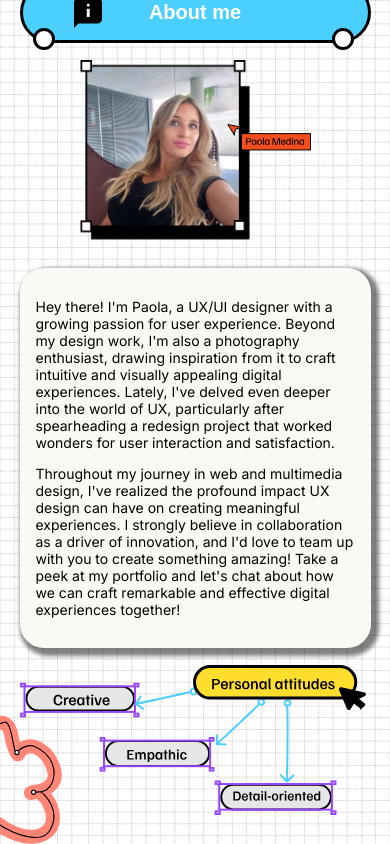
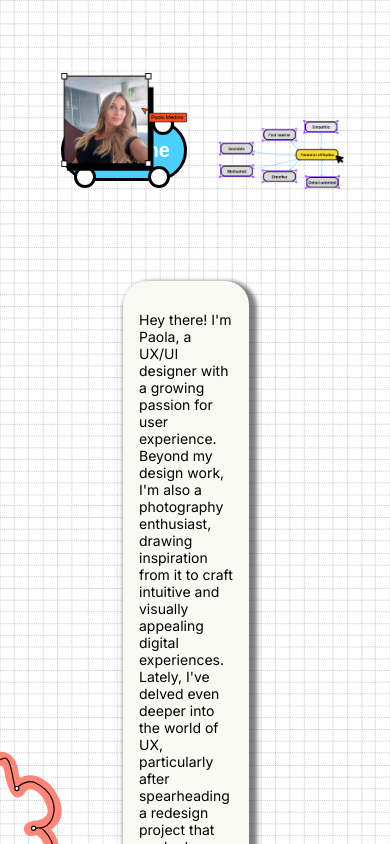
Before and after one commit to xtianmarucco/pao-design, a React (Create React App) app: page / in a window 390 px wide. Shown: the part 880-1724 px from the top of the page. Built offline with nearby package versions, Linux system fonts and the light colour scheme; a web font is replaced by a local one.

Commit message:
about full-screen fixes

```diff
--- a/src/App.css
+++ b/src/App.css
@@ -14,6 +14,7 @@ section {
   display: flex;
   align-items: center;
   justify-content: center;
+  padding-bottom: 5%;
 }
  #home{
   margin-top: 0px;
@@ -68,7 +69,7 @@ h1 {
 }
 .doodle4 {
 display: flex;
- height: 450px;
+ height: 400px;
  top: 30%;
 
 }
--- a/src/components/about-me-section/AboutMe.js
+++ b/src/components/about-me-section/AboutMe.js
@@ -7,7 +7,7 @@ import Image from "../image/Image";
 
 const AboutMe = () => {
   return (
-    <div id="about-me-section">
+
       <div className="about-me-container">
         <div className="title-section-container">
           <SectionTitle
@@ -43,7 +43,7 @@ const AboutMe = () => {
         </div>
 
       </div>
-    </div>
+
   );
 };
 
--- a/src/components/about-me-section/about-me.css
+++ b/src/components/about-me-section/about-me.css
@@ -3,133 +3,76 @@
 h1 {
   font-family: "Familjen Grotesk", sans-serif;
 }
-#about-me-section{
-  height: 100vh;
-  padding:0 5%;
-  margin-top: 10px;
-  margin-bottom: 10px;
-}
+
 .about-me-container {
   height: 100vh;
   display: grid;
-  grid-template-columns: 0.2fr 1.8fr 1.9fr 0.1fr;
-  grid-template-rows: 0.6fr 1.6fr 1.3fr;
-  gap: 0em 0em;
+  grid-template-columns: .2fr 1fr 1fr .2fr;
+  grid-template-rows: .5fr 0.7fr 1.3fr .5fr;
+  gap: 1rem 1rem;
   grid-auto-flow: row;
   grid-template-areas:
-    "title-section-container title-section-container . ."
-    ". about-photo-container about-personal-container ."
-    ". about-personal-mobile-container text-box-container .";
-
-
-  .about-photo{
-    max-height:350px;
-  }
-  .about-personal{
-    max-height: 250px;
-    width: auto;
-  }
-
-  @media (max-width: 768px) {
-    grid-template-columns: 1fr;
-    grid-template-rows: auto;
-    grid-template-areas:
-      "title-section-container"
-      "about-photo-container"
-      "text-box-container"
-      "about-personal-mobile-container";
-
-    .about-photo-container, .about-personal-container, .text-box-container {
-      position: relative;
-      top: 0;
-    }
-
-    .about-photo-container {
-      position: relative;
-      top: 0;
-  }
-  .about-photo{
-    height: 180px;
-    width: auto;
-  }
-  p{
-    font-size: 14px;
-  }
-
-    .about-personal-mobile-container {
-      display: block;
-    }
-
-    .about-personal-container {
-      display: none;
-    }
-  }
-
-  .about-photo-container{
-    position:relative;
-    top: 25%;
-  }
-
-  .text-box-container{
-    position:relative;
-    top: -15%;
-  }
-
-  @media (max-width: 600px) {
-    min-height: 100vh;
-    grid-template-rows: auto;
-    grid-template-areas:
-      "title-section-container"
-      "about-photo-container"
-      "text-box-container"
-      "about-personal-mobile-container";
-
-    .about-photo-container, .about-personal-container, .text-box-container {
-      position: relative;
-      top: 0;
-    }
-    p{
-      font-size: 14px;
-    }
-
-    .about-photo-container{
-      position:relative;
-      top: 0;
-      margin-top: 1rem;
-      margin-bottom: 1rem;
-    }
-
-    .about-personal-mobile-container {
-      display: block;
-    }
-
-    .about-personal-container {
-      display: none;
-    }
-  }
+    ". . . ."
+    ". title-section-container about-personal-container ."
+    ". about-photo-container text-box-container ."
+    ". about-personal-mobile-container . ."
+    ". . . .";
+  padding: 5% 5%;
+  width: 100%;
 }
 
 .title-section-container {
   grid-area: title-section-container;
 }
 
+.about-personal-container {
+  grid-area: about-personal-container;
+}
+
 .about-photo-container {
   grid-area: about-photo-container;
+}
+
+.text-box-container {
+  grid-area: text-box-container;
+}
+
+.about-personal-mobile-container {
+  grid-area: about-personal-mobile-container;
+}
+
+.title-section-container {
+  grid-area: title-section-container;
+  width: 100%; /* Ensure full width */
   position: relative;
+}
 
+.about-photo-container {
+  grid-area: about-photo-container;
+  max-width: 530px;
+  height: auto;
+  position: relative;
   height: fit-content;
+  top: -13rem;
 }
 
 .about-personal-container {
   grid-area: about-personal-container;
+  position: relative;
+  left: 1rem;
 }
 
 .about-personal-mobile-container {
   grid-area: about-personal-mobile-container;
   display: none;
+  max-width: 530px;
+  max-height: 280px;
 }
 
 .text-box-container {
+  left: -5rem;
   grid-area: text-box-container;
   position: relative;
+  max-width: 720px;
+  max-height: 430px;
 }
--- a/src/components/home-date/welcome-year.css
+++ b/src/components/home-date/welcome-year.css
@@ -8,7 +8,7 @@
   flex-direction: column-reverse;
   position: relative;
   bottom: 20%;
-  left: 5%;
+  left: -45%;
 }
 
 .welcome-year-title {
```
